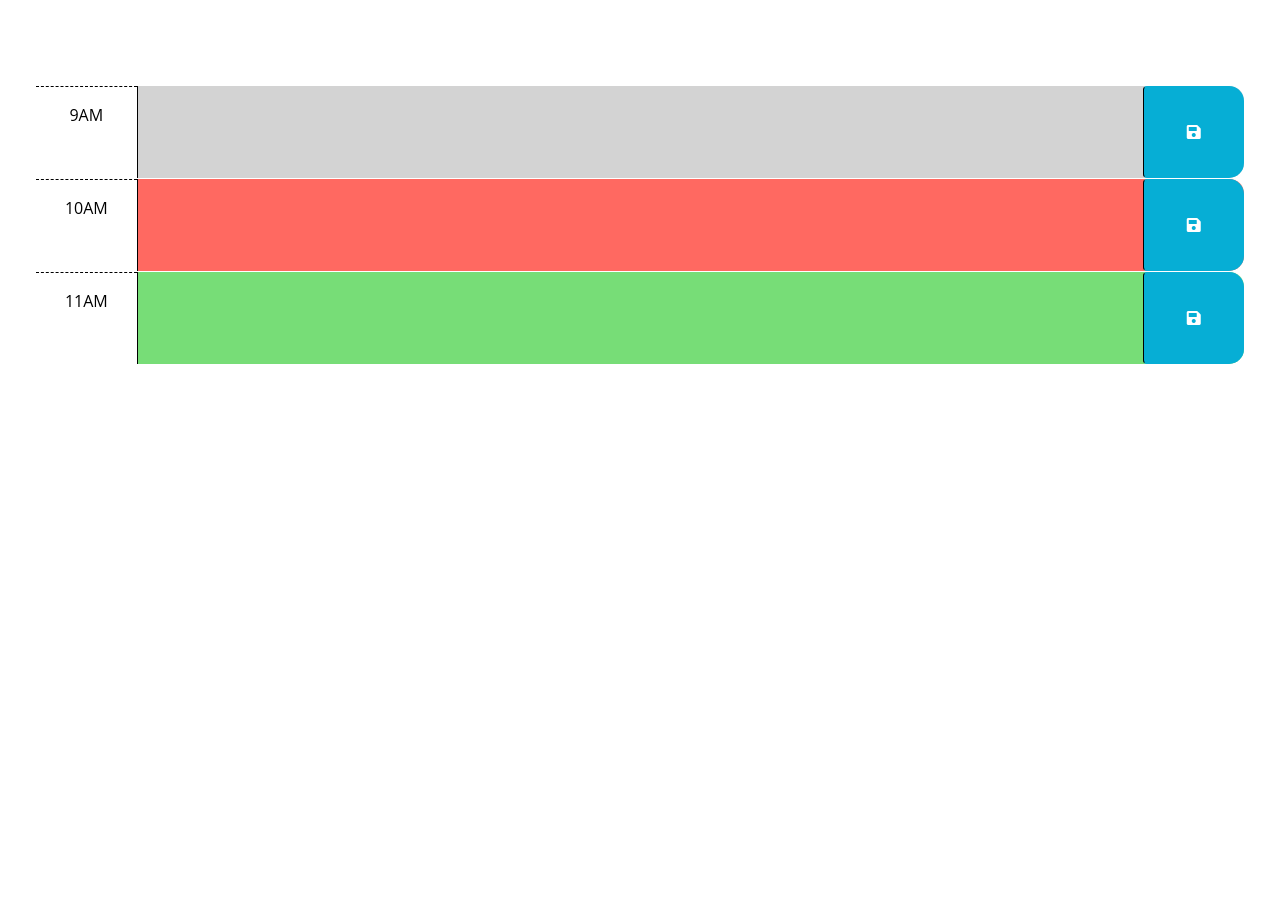
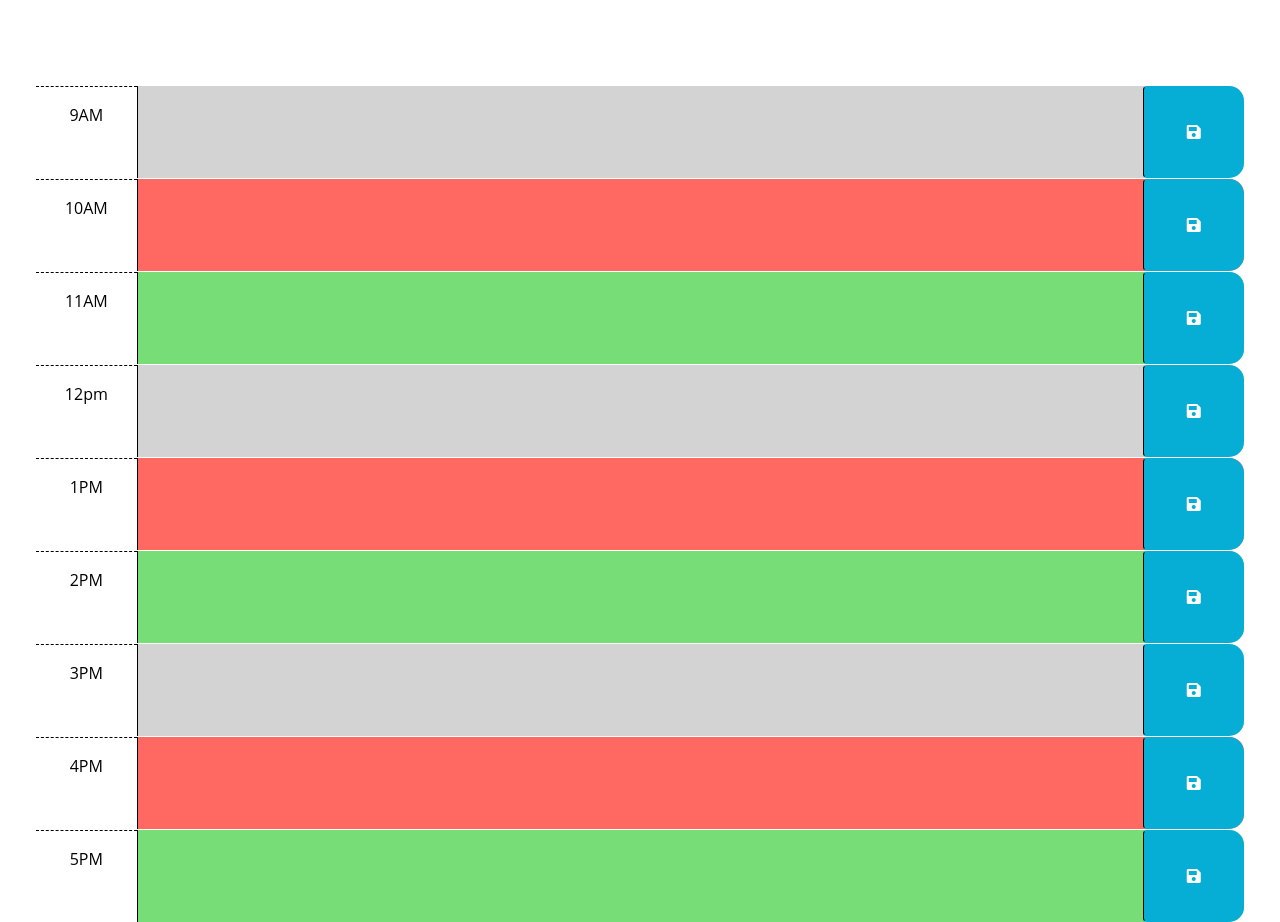
Before and after one commit to grayd500/jQuery-Workday-Scheduler-Challenge, a plain HTML site: page Develop/index.html in a window 1280 px wide. Shown: the part 166-1088 px from the top of the page. Before the commit the page ends 800 px from the top, so only its background shows below. Drawn offline with nearby package versions, Linux system fonts and the light colour scheme.

Commit message:
added all time blocks

```diff
--- a/Develop/index.html
+++ b/Develop/index.html
@@ -67,7 +67,59 @@
             <i class="fas fa-save" aria-hidden="true"></i>
           </button>
         </div>
+
+
+        <div id="hour-12" class="row time-block past">
+          <div class="col-2 col-md-1 hour text-center py-3">12pm</div>
+          <textarea class="col-8 col-md-10 description" rows="3"> </textarea>
+          <button class="btn saveBtn col-2 col-md-1" aria-label="save">
+            <i class="fas fa-save" aria-hidden="true"></i>
+          </button>
         </div>
+
+        <div id="hour-1" class="row time-block present">
+          <div class="col-2 col-md-1 hour text-center py-3">1PM</div>
+          <textarea class="col-8 col-md-10 description" rows="3"> </textarea>
+          <button class="btn saveBtn col-2 col-md-1" aria-label="save">
+            <i class="fas fa-save" aria-hidden="true"></i>
+          </button>
+        </div>
+
+        <div id="hour-2" class="row time-block future">
+          <div class="col-2 col-md-1 hour text-center py-3">2PM</div>
+          <textarea class="col-8 col-md-10 description" rows="3"> </textarea>
+          <button class="btn saveBtn col-2 col-md-1" aria-label="save">
+            <i class="fas fa-save" aria-hidden="true"></i>
+          </button>
+        </div>
+
+      <div id="hour-3" class="row time-block past">
+        <div class="col-2 col-md-1 hour text-center py-3">3PM</div>
+        <textarea class="col-8 col-md-10 description" rows="3"> </textarea>
+        <button class="btn saveBtn col-2 col-md-1" aria-label="save">
+          <i class="fas fa-save" aria-hidden="true"></i>
+        </button>
+      </div>
+
+      <div id="hour-4" class="row time-block present">
+        <div class="col-2 col-md-1 hour text-center py-3">4PM</div>
+        <textarea class="col-8 col-md-10 description" rows="3"> </textarea>
+        <button class="btn saveBtn col-2 col-md-1" aria-label="save">
+          <i class="fas fa-save" aria-hidden="true"></i>
+        </button>
+      </div>
+
+      <div id="hour-5" class="row time-block future">
+        <div class="col-2 col-md-1 hour text-center py-3">5PM</div>
+        <textarea class="col-8 col-md-10 description" rows="3"> </textarea>
+        <button class="btn saveBtn col-2 col-md-1" aria-label="save">
+          <i class="fas fa-save" aria-hidden="true"></i>
+        </button>
+      </div>
+
+    </div>
+
+
 
     <script src="https://cdnjs.cloudflare.com/ajax/libs/jquery/3.2.1/jquery.min.js"></script>
     <script src="https://cdn.jsdelivr.net/npm/dayjs@1.11.3/dayjs.min.js"
```
Lines whose indentation alone changed are shown as unchanged.
